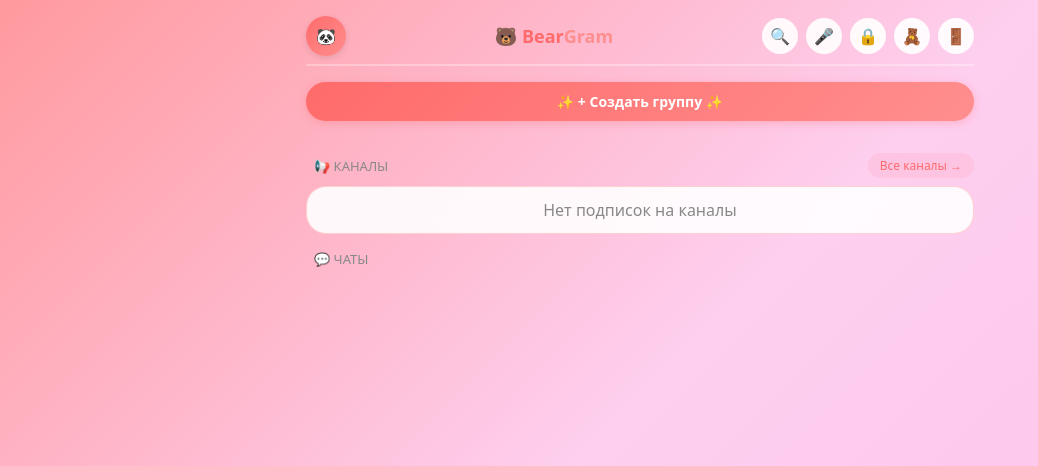
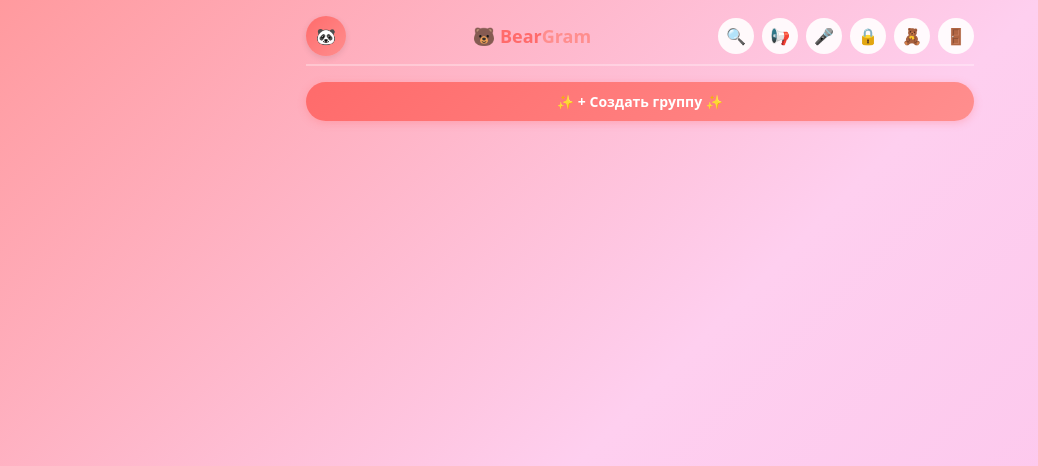
Before and after one commit to ohuettipidor-dev/uuuu, a Flask app: page /chat in a window 1280 px wide. Shown: the top 466 px of the page, without its empty margins (0-1038 px from the left). Run offline with Flask 3, Linux system fonts and the light colour scheme; the visitor is signed in with stand-in values (Sample User, id 1); data comes from the database, SQL or seed files in the repository; data that the repository does not hold is empty.

Commit message:
FEATURE: Channels like Telegram - create, subscribe, posts, comments

```diff
--- a/templates/chat.html
+++ b/templates/chat.html
@@ -39,19 +39,6 @@
         .create-btn{background:linear-gradient(135deg, #ff6b6b, #ff8e8e);border:none;color:white;padding:10px;border-radius:30px;width:100%;margin-bottom:16px;cursor:pointer;font-weight:bold;transition:transform 0.2s;box-shadow:0 2px 8px rgba(255,107,107,0.3);font-size:14px}
         .create-btn:hover{transform:translateY(-1px)}
 
-        /* Секция каналов */
-        .section-title{font-size:13px;color:#888;margin:16px 0 8px 8px;display:flex;justify-content:space-between;align-items:center}
-        .section-title a{color:#ff6b6b;font-size:12px;text-decoration:none;background:rgba(255,107,107,0.1);padding:4px 12px;border-radius:20px}
-        .channel-item{background:rgba(255,255,255,0.9);backdrop-filter:blur(10px);border-radius:20px;padding:12px;display:flex;align-items:center;cursor:pointer;transition:all 0.2s;border:1px solid rgba(255,107,107,0.3);margin-bottom:8px}
-        .channel-item:hover{transform:translateX(3px);background:white}
-        .channel-avatar{width:50px;height:50px;border-radius:50%;margin-right:12px;background:linear-gradient(135deg, #ff6b6b, #ff8e8e);display:flex;align-items:center;justify-content:center;font-size:20px;font-weight:bold;color:#ff6b6b;cursor:pointer;flex-shrink:0;overflow:hidden}
-        .channel-avatar img{width:100%;height:100%;border-radius:50%;object-fit:cover}
-        .channel-info{flex:1;min-width:0}
-        .channel-name{font-weight:600;margin-bottom:4px;color:#333;white-space:nowrap;overflow:hidden;text-overflow:ellipsis;font-size:15px}
-        .channel-stats{font-size:11px;color:#888}
-        .admin-badge{background:#ff6b6b20;color:#ff6b6b;padding:2px 8px;border-radius:20px;font-size:10px;margin-left:8px}
-
-        /* Список чатов */
         .chats-list{display:flex;flex-direction:column;gap:10px}
         .chat-item{background:rgba(255,255,255,0.9);backdrop-filter:blur(10px);border-radius:20px;padding:12px;display:flex;align-items:center;cursor:pointer;transition:all 0.2s;border:1px solid rgba(255,255,255,0.5)}
         .chat-item:hover{transform:translateX(3px);background:white}
@@ -86,12 +73,7 @@
         .group-modal-buttons button:first-child{background:linear-gradient(135deg,#ff6b6b,#ff8e8e);color:white}
         .group-modal-buttons button:last-child{background:#f0f0f0;color:#888}
 
-        @media (max-width:480px){
-            .container{padding:12px}
-            .channel-avatar,.chat-avatar{width:45px;height:45px;font-size:18px}
-            .channel-item,.chat-item{padding:10px}
-            .channel-name,.chat-name{font-size:14px}
-        }
+        @media (max-width:480px){.container{padding:12px}.chat-avatar{width:45px;height:45px;font-size:18px}.chat-item{padding:10px}.chat-name{font-size:14px}}
     </style>
 </head>
 <body>
@@ -109,6 +91,7 @@
         </div>
         <div class="header-actions">
             <button class="icon-btn" id="searchToggleBtn">🔍</button>
+            <a href="/channels" class="icon-btn">📢</a>
             <a href="/voice_channels" class="icon-btn">🎤</a>
             <a href="/secret_chats" class="icon-btn">🔒</a>
             <a href="/profile" class="icon-btn">🧸</a>
@@ -124,48 +107,6 @@
     </div>
 
     <button class="create-btn" onclick="openGroupModal()">✨ + Создать группу ✨</button>
-
-    <!-- ========== БЛОК КАНАЛОВ ========== -->
-    <div class="section-title">
-        <span>📢 КАНАЛЫ</span>
-        <a href="/channels">Все каналы →</a>
-    </div>
-
-    {% for channel in user_channels %}
-    <div class="channel-item" onclick="location.href='/channel/{{ channel.id }}'">
-        <div class="channel-avatar">
-            {% if channel.avatar != 'channel_default.png' %}
-                <img src="/static/avatars/{{ channel.avatar }}">
-            {% else %}
-                📢
-            {% endif %}
-        </div>
-        <div class="channel-info">
-            <div class="channel-name">
-                {{ channel.name }}
-                {% if channel.username %}
-                    <span style="font-size: 10px; color: #888;">{{ channel.username }}</span>
-                {% endif %}
-                {% if channel.created_by == current_user.id %}
-                    <span class="admin-badge">Админ</span>
-                {% endif %}
-            </div>
-            <div class="channel-stats">👥 {{ channel.subscribers_count }} подписчиков</div>
-        </div>
-        <div class="chat-meta">
-            <div style="color:#ff6b6b">→</div>
-        </div>
-    </div>
-    {% else %}
-    <div class="channel-item" style="justify-content: center; color: #888;">
-        Нет подписок на каналы
-    </div>
-    {% endfor %}
-
-    <!-- ========== ЧАТЫ ========== -->
-    <div class="section-title">
-        <span>💬 ЧАТЫ</span>
-    </div>
 
     <div class="chats-list" id="chats">
         {% for c in convs %}
```
